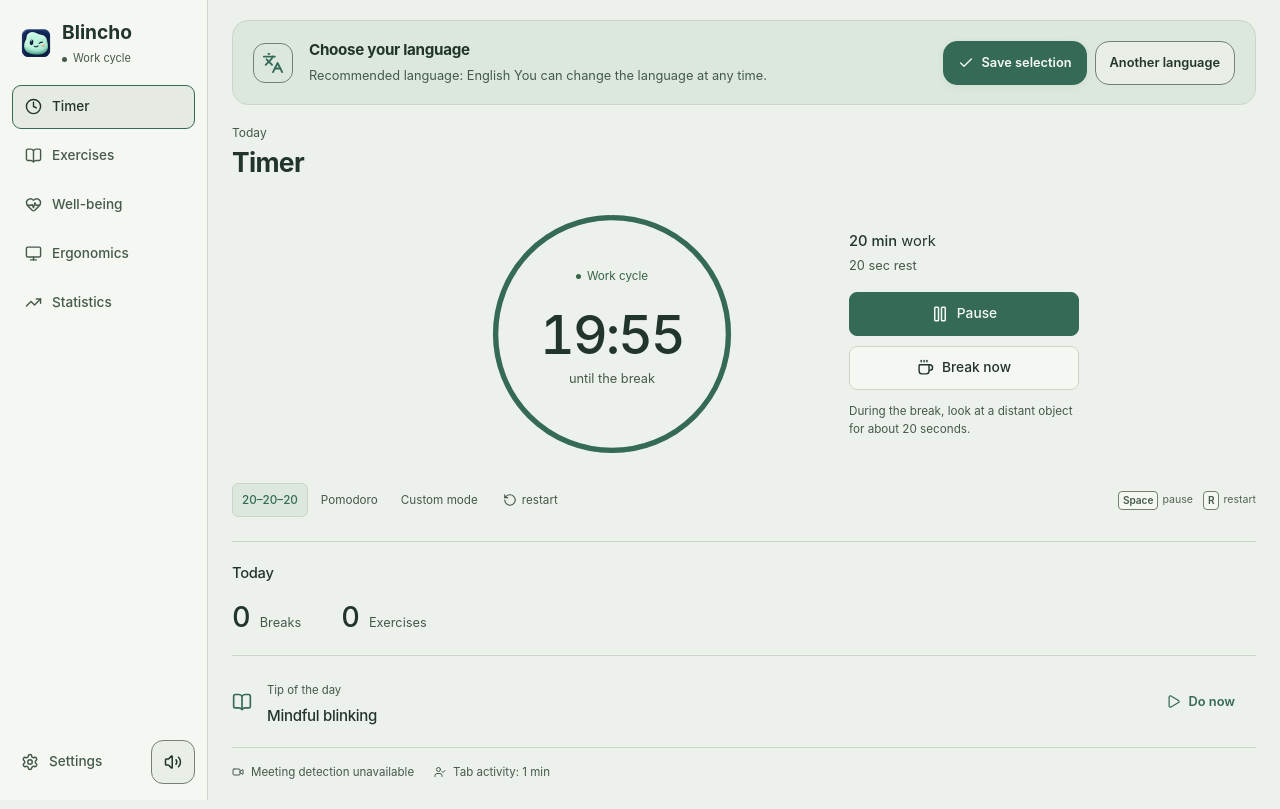
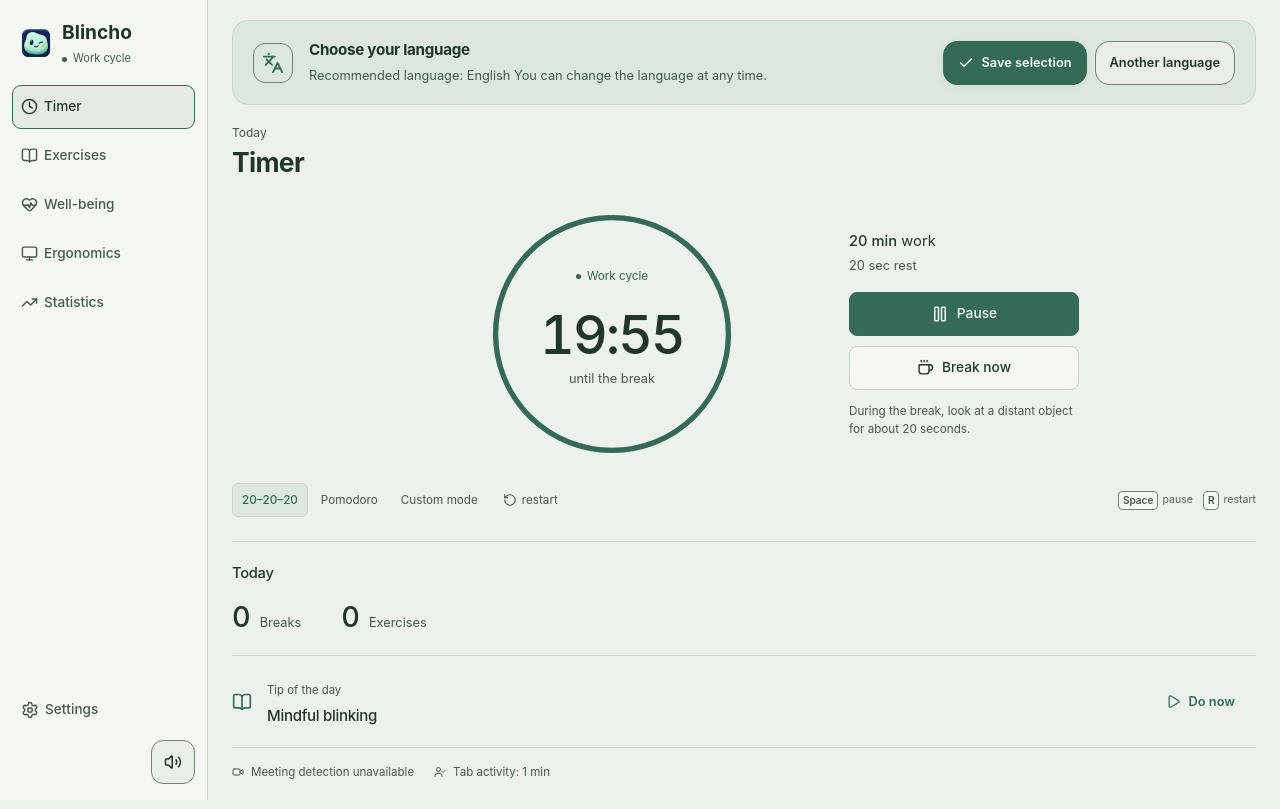
Before and after one commit to WonderMr/blincho, a React (Vite) app: page / in a window 1280 px wide. Built offline with nearby package versions, Linux system fonts and the light colour scheme.

Commit message:
fix(ui): fit translated controls and make validation portable

```diff
--- a/src/components/Navbar.tsx
+++ b/src/components/Navbar.tsx
@@ -53,16 +53,16 @@ export const Navbar: React.FC<NavbarProps> = ({
       ))}
     </div>
     <div className="nav-utilities">
-      {activeTab !== 'timer' && (
-        <button type="button" className="btn btn-secondary nav-break-button" onClick={onTriggerInstantBreak}
-          disabled={instantBreakDisabled} title={t("Начать перерыв сейчас")}>
-          <Coffee size={17} aria-hidden="true" /><span>{t("Перерыв сейчас")}</span>
-        </button>
-      )}
+      <button type="button" className="nav-settings-button" onClick={onOpenSettings} aria-label={t("Открыть настройки приложения")}>
+        <Settings size={18} aria-hidden="true" /><span>{t("Настройки")}</span>
+      </button>
       <div className="nav-actions">
-        <button type="button" className="nav-settings-button" onClick={onOpenSettings} aria-label={t("Открыть настройки приложения")}>
-          <Settings size={18} aria-hidden="true" /><span>{t("Настройки")}</span>
-        </button>
+        {activeTab !== 'timer' && (
+          <button type="button" className="btn btn-secondary nav-break-button" onClick={onTriggerInstantBreak}
+            disabled={instantBreakDisabled} title={t("Начать перерыв сейчас")}>
+            <Coffee size={17} aria-hidden="true" /><span>{t("Перерыв сейчас")}</span>
+          </button>
+        )}
         <button type="button" className="btn-icon" onClick={onToggleSound} aria-pressed={soundEnabled}
           title={soundEnabled ? t("Отключить звук") : t("Включить звук")} aria-label={soundEnabled ? t("Отключить звук") : t("Включить звук")}>
           {soundEnabled ? <Volume2 size={18} aria-hidden="true" /> : <VolumeX size={18} aria-hidden="true" />}
--- a/src/styles/compact-sidebar.css
+++ b/src/styles/compact-sidebar.css
@@ -68,13 +68,13 @@ html[data-platform="darwin"] .app-workspace { --titlebar-height: 38px; }
   display: flex;
   align-items: center;
   justify-content: flex-start;
-  gap: 10px;
+  gap: 6px;
   flex: 0 0 auto;
   width: 100%;
   min-width: 0;
   max-width: none;
   min-height: 44px;
-  padding: 10px 12px;
+  padding: 10px 8px;
   border: 1px solid transparent;
   border-radius: 9px;
   font-size: .85rem;
@@ -93,9 +93,9 @@ html[data-platform="darwin"] .app-workspace { --titlebar-height: 38px; }
 .nav-bar .nav-tab-btn:hover, .nav-bar .nav-settings-button:hover { background: var(--bg-secondary); color: var(--text-primary); }
 .nav-bar .nav-utilities { margin-top: auto; display: grid; grid-template-columns: minmax(0, 1fr); gap: 8px; min-width: 0; }
 /* Legacy header grid-area names must not create implicit utility columns. */
-.nav-bar .nav-actions { grid-area: auto; display: flex; align-items: center; gap: 4px; width: 100%; min-width: 0; }
-.nav-bar .nav-settings-button { flex: 1; width: auto; padding-inline: 8px; }
-.nav-bar .nav-actions > .btn-icon { flex-shrink: 0; width: 44px; min-width: 44px; }
+.nav-bar .nav-actions { grid-area: auto; display: grid; grid-template-columns: minmax(0, 1fr) 44px; align-items: center; gap: 4px; width: 100%; min-width: 0; }
+.nav-bar .nav-settings-button { width: 100%; padding-inline: 8px; }
+.nav-bar .nav-actions > .btn-icon { grid-column: 2; flex-shrink: 0; width: 44px; min-width: 44px; }
 .nav-bar .nav-break-button { display: flex; max-width: none; width: 100%; min-height: 44px; font-size: .8rem; white-space: normal; overflow-wrap: normal; }
 @media (max-width: 760px) {
   .app-workspace { grid-template-columns: minmax(0, 1fr); }
@@ -113,8 +113,10 @@ html[data-platform="darwin"] .app-workspace { --titlebar-height: 38px; }
   }
   .nav-bar .nav-logo-group { grid-area: brand; padding: 0; }
   .nav-bar .nav-tabs { grid-area: tabs; display: grid; grid-template-columns: repeat(auto-fit, minmax(min(100%, 180px), 1fr)); gap: 4px; }
-  .nav-bar .nav-utilities { grid-area: utilities; margin: 0; align-self: start; }
-  .nav-bar .nav-settings-button { width: 40px; flex: 0 0 40px; justify-content: center; padding: 8px; }
+  .nav-bar .nav-utilities { grid-area: utilities; grid-template-columns: repeat(2, 44px); gap: 4px; margin: 0; align-self: start; }
+  .nav-bar .nav-actions { display: contents; }
+  .nav-bar .nav-actions > .btn-icon { grid-column: auto; }
+  .nav-bar .nav-settings-button { width: 44px; justify-content: center; padding: 8px; }
   .nav-bar .nav-settings-button > span { display: none; }
   .nav-bar .nav-break-button { display: none; }
   .nav-bar .nav-tabs .nav-tab-btn { padding: 9px 8px; font-size: .8rem; gap: 7px; }
--- a/src/styles/statistics-detail.css
+++ b/src/styles/statistics-detail.css
@@ -1,8 +1,9 @@
 .statistics-detail-header { display: flex; align-items: flex-start; justify-content: space-between; gap: 16px; }
 .statistics-detail-header > div { min-width: 0; }
 .statistics-detail-note { color: var(--text-secondary); font-size: .75rem; line-height: 1.6; margin-top: 7px; }
-.statistics-date-picker { display: grid; gap: 5px; flex: 0 1 230px; min-width: 0; font-size: .7rem; color: var(--text-secondary); max-width: 100%; }
-.statistics-date-picker select { color: var(--text-primary); background: var(--bg-input); border: 1px solid var(--border-control); border-radius: 9px; min-height: 44px; min-width: 0; width: 100%; padding: 7px 10px; font: inherit; font-size: .78rem; max-width: 100%; }
+.statistics-date-picker { position: relative; display: grid; gap: 5px; flex: 0 1 230px; min-width: 0; font-size: .7rem; color: var(--text-secondary); max-width: 100%; }
+.statistics-date-picker select { appearance: none; -webkit-appearance: none; color: var(--text-primary); background: var(--bg-input); border: 1px solid var(--border-control); border-radius: 9px; height: 44px; min-height: 44px; min-width: 0; width: 100%; padding: 7px 10px; padding-inline-end: 32px; font: inherit; font-size: .78rem; max-width: 100%; }
+.statistics-date-picker::after { content: ''; position: absolute; inset-inline-end: 14px; bottom: 19px; width: 7px; height: 7px; border-right: 1.5px solid currentColor; border-bottom: 1.5px solid currentColor; transform: rotate(45deg); pointer-events: none; }
 .statistics-day-selector { display: grid; grid-template-columns: repeat(7, minmax(0, 1fr)); gap: 5px; margin-block: 14px; padding: 4px; border-radius: 10px; background: var(--surface-muted); }
 .statistics-day-button { display: flex; flex-direction: column; align-items: center; justify-content: center; gap: 2px; min-width: 0; min-height: 56px; padding: 5px 4px; border: 1px solid transparent; border-radius: 8px; color: var(--text-secondary); }
 .statistics-day-button > span:first-child { font-size: .7rem; overflow-wrap: anywhere; }
```
Also changed, not shown: tests/tauri-layout-smoke.cjs (+5 -3 lines), 1 other file (tests, documents, lock files or other folders).
